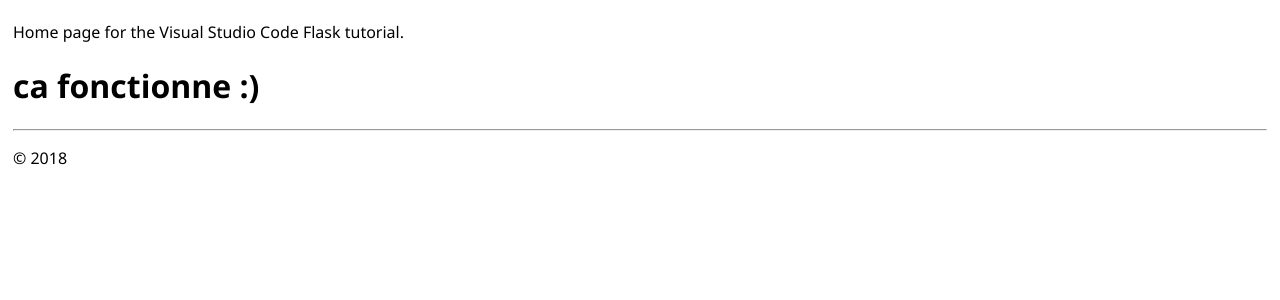
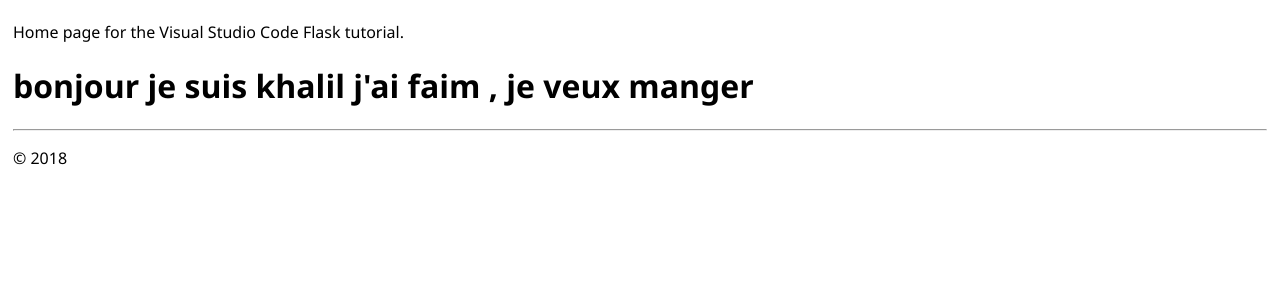
Before and after one commit to OGjenzo/FlaskCI-CD, a Flask app: page / in a window 1280 px wide. Shown: the part 47-347 px from the top of the page. Run offline with Flask 2, Linux system fonts and the light colour scheme.

Commit message:
Update home.html

```diff
--- a/hello_app/templates/home.html
+++ b/hello_app/templates/home.html
@@ -6,6 +6,6 @@ Home
 <p>Home page for the Visual Studio Code Flask tutorial.</p>
 
 
-<h1>ca fonctionne :) </h1>
+<h1> bonjour je suis khalil j'ai faim , je veux manger </h1>
 
 {% endblock %}
```
